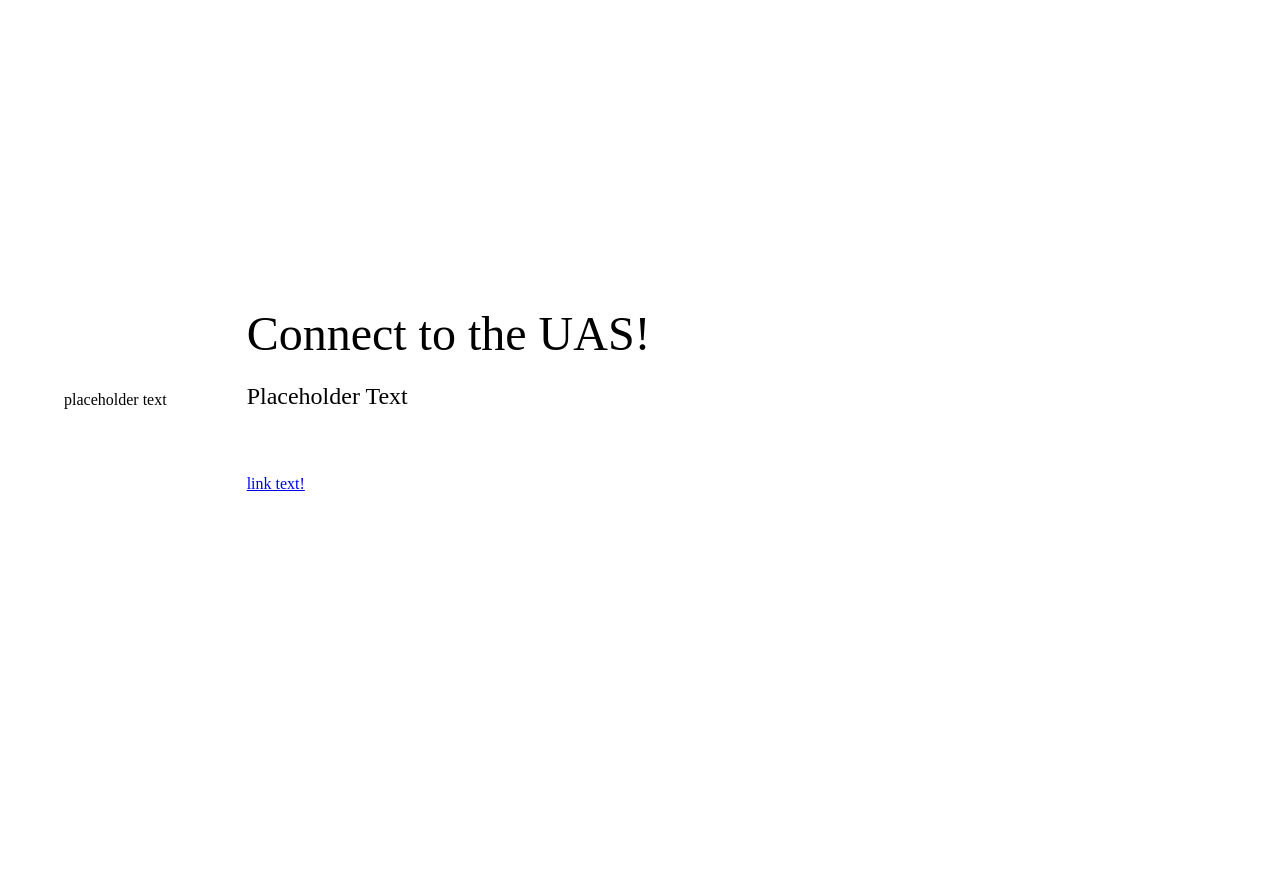
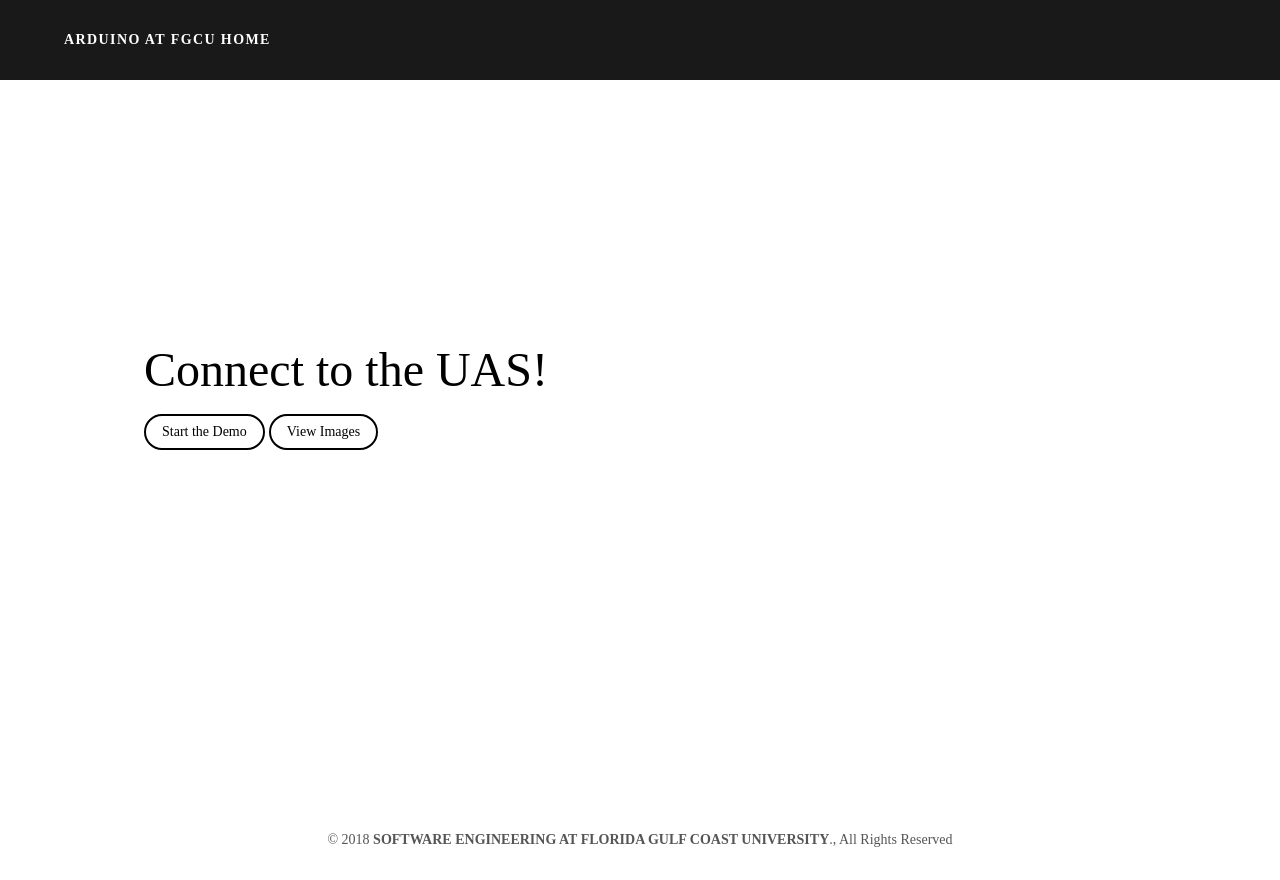
Before and after one commit to lmcarboneau/cuddly-enigma, a plain HTML site: page index.html in a window 1280 px wide. Before the commit the page ends 800 px from the top, so only its background shows below. Drawn offline with nearby package versions, Linux system fonts and the light colour scheme.

Commit message:
Update index.html with nav, foot, links to content

```diff
--- a/index.html
+++ b/index.html
@@ -4,17 +4,26 @@
   <meta name="viewport" content="width=device-width, initial-scale=1">
   <link rel="stylesheet" href="https://unpkg.com/tachyons/css/tachyons.min.css">
   <body>
+   <header class="bg-black-90 fixed w-100 ph3 pv3 pv4-ns ph4-m ph5-l">
+    <nav class="f6 fw6 ttu tracked">
+     <a class="link dim white dib mr3" href="http://arduino.fgcu.edu/" title="Home">Arduino at FGCU Home</a>
+    </nav>
+   </header>
     <section class="flex-ns vh-100 items-center">
       <div class="mw6 ph5">
-       placeholder text
       </div>
       <div class="tc tl-ns ph3">
         <h1 class="f3 f1-l fw2 mb3 mt4 mt0-ns">Connect to the UAS!</h1>
-        <h2 class="f5 f3-l fw1 mb4 mb5-l lh-title">Placeholder Text</h2>
-        <a href="https://uas-at-fgcu.com" class="dib grow">
-          link text!
-        </a>
+        <a class="f6 grow no-underline br-pill ba bw1 ph3 pv2 mb2 dib black" href="uas-at-fgcu.com/demo">
+         Start the Demo
+       </a>
+       <a class="f6 grow no-underline br-pill ba bw1 ph3 pv2 mb2 dib black" href="uas-at-fgcu.com/images">
+         View Images
+       </a>
       </div>
     </section>
+   <footer class="pv4 ph3 ph5-m ph6-l mid-gray">
+    <small class="f6 db tc">© 2018 <b class="ttu">Software Engineering at Florida Gulf Coast University</b>., All Rights Reserved</small>
+   </footer>
   </body>
 </html>
```
